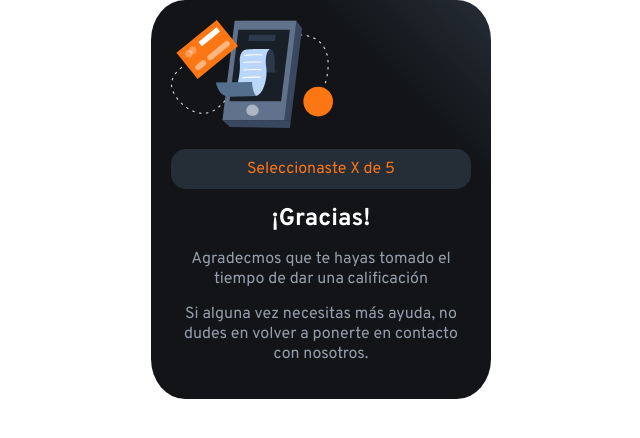
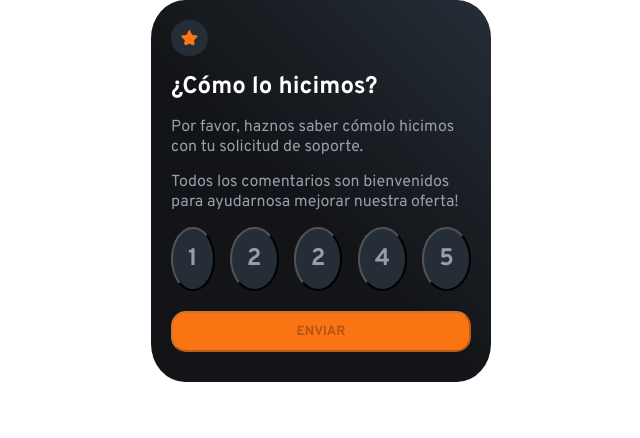
Before and after one commit to DuiDos/IFCD0210_Moludo1, a website: page index.html in a window 1280 px wide. Shown: the whole page, without its empty margins (319-959 px from the left). Drawn offline with Linux system fonts and the light colour scheme.

Commit message:
Add main.js and update css and html files

```diff
--- a/index.html
+++ b/index.html
@@ -14,10 +14,11 @@
     />
     <title>IFCD0210-Módulo 1-Examen práctico</title>
     <link rel="stylesheet" href="./main.css" />
+    <script src="./main.js" defer></script>
   </head>
   <body>
     <main>
-      <section class="hidden">
+      <section class="">
         <img class="img-star" src="./img/icon-star.svg" alt="" />
         <h1 class="big-size-font">¿Cómo lo hicimos?</h1>
         <p>
@@ -32,21 +33,21 @@
           <li><button class="big-size-font">2</button></li>
           <li><button class="big-size-font">2</button></li>
           <li><button class="big-size-font">4</button></li>
-          <li><button class="big-size-font score-selected">5</button></li>
+          <li><button class="big-size-font">5</button></li>
         </ul>
         <button class="big-size-font button_send" disabled>ENVIAR</button>
       </section>
-      <section class="">
-        <img class="img-center" src="./img/illustration-thank-you.svg" alt="" />
+      <section class="hidden second-view-text">
+        <img src="./img/illustration-thank-you.svg" alt="" />
         <p class="result second-view-text">Seleccionaste X de 5</p>
-        <h1 class="big-size-font second-view-text">¡Gracias!</h1>
-        <p class="second-view-text">
+        <h1 class="big-size-font">¡Gracias!</h1>
+        <p>
           Agradecmos que te hayas tomado el tiempo de dar una calificación
         </p>
-        <p class="second-view-text">
+        <p>
           Si alguna vez necesitas más ayuda, no dudes en volver a ponerte en
           contacto con nosotros.
-        </p>
+        </p=>
       </section>
     </main>
   </body>
--- a/main.css
+++ b/main.css
@@ -16,14 +16,11 @@
     margin: 0px;
 }
 
-body {
-}
-
 main {
     background-color: var(--neutral-very-dark-blue);
     background: linear-gradient(
         45deg,
-        var(--neutral-very-dark-blue) 75%,
+        var(--neutral-very-dark-blue) 45%,
         var(--neutral-dark-blue) 100%
     );
     margin: auto;
@@ -55,7 +52,7 @@ ul {
 }
 
 li {
-    button {
+    & button {
         font-weight: bold;
         font-size: 1.5rem;
         border-radius: 100%;
@@ -90,10 +87,6 @@ li {
     background-color: var(--neutral-white);
 }
 
-.img-center {
-    margin: auto;
-}
-
 .hidden {
     display: none;
 }
@@ -108,3 +101,7 @@ li {
 .second-view-text {
     text-align: center;
 }
+
+.second-view-img {
+    align-items: center;
+}
--- /dev/null
+++ b/main.js
@@ -0,0 +1,25 @@
+const selectedScore = (event) => {
+    let clickedButton = event.target;
+
+    clickedButton.classList.add('score-selected');
+    document.querySelector('button.button_send').removeAttribute('disabled');
+};
+
+const scoreButtons = document.querySelectorAll('li button');
+console.log(scoreButtons);
+
+scoreButtons.forEach((scoreButton) => {
+    scoreButton.classList.remove('score-selected');
+    scoreButton.addEventListener('click', selectedScore);
+});
+
+const viewChanger = (Event) => {
+    views.forEach((view) => view.classList.toggle('hidden'));
+};
+
+const changeViewButton = document.querySelector('button.button_send');
+console.log(changeViewButton);
+changeViewButton.addEventListener('click', viewChanger);
+
+const views = document.querySelectorAll('section');
+console.log(views);
```
